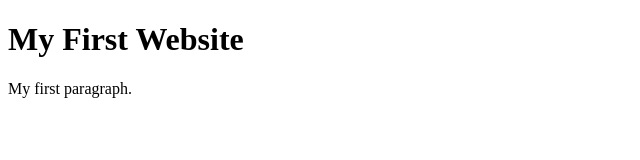
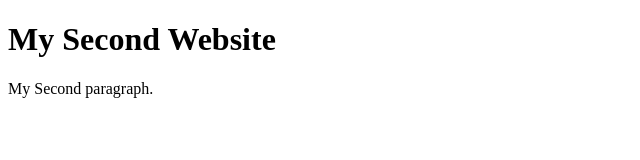
Before and after one commit to kiran-thilak/codersrank-Tutorial, a website: page index.html in a window 1280 px wide. Shown: the whole page, without its empty margins (0-640 px from the left). Drawn offline with Linux system fonts and the light colour scheme.

Commit message:
Modified Text

```diff
--- a/index.html
+++ b/index.html
@@ -1,12 +1,12 @@
 <!DOCTYPE html>
 <html>
   <head>
-    <title>Page Title</title>
+    <title>Second Website</title>
   </head>
   <body>
 
-    <h1>My First Website</h1>
-    <p>My first paragraph.</p>
+    <h1>My Second Website</h1>
+    <p>My Second paragraph.</p>
 
   </body>
 </html>
```
